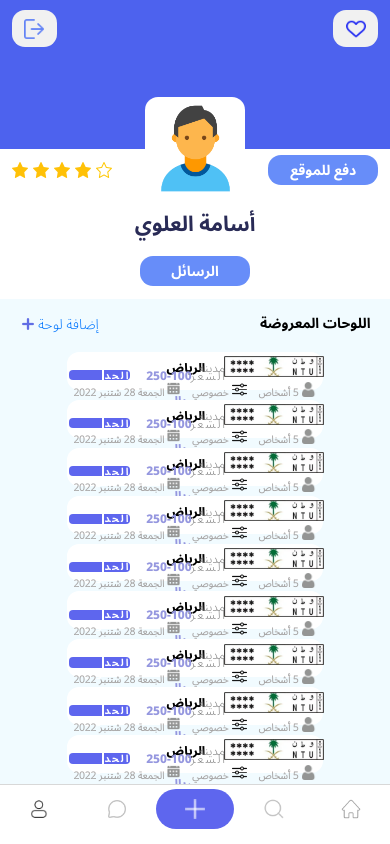
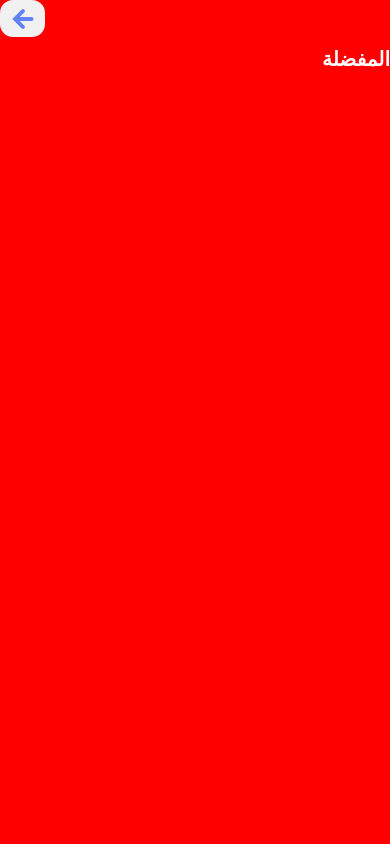
Before and after one commit to oussama-alaoui/store-app, a React Native app: screen /Bottom in a window 390 px wide. Both pictures are taken after a click on the element 355 px from the left and 28 px from the top of the page. Built offline with nearby package versions, Linux system fonts and the light colour scheme.

Commit message:
remove px from profile

```diff
--- a/App.js
+++ b/App.js
@@ -12,6 +12,7 @@ import Register from './screen/register';
 import Verification_phone from './screen/verification_phone';
 import Product_detail from './screen/product_detail';
 import BottomNav from './navigator/BottomNavigator';
+import Favorite_product from './screen/favorite_product';
 
 const Stack = createNativeStackNavigator();
 
@@ -25,6 +26,7 @@ export default function App() {
         <Stack.Screen name="Verification_phone" component={Verification_phone} options={{ headerShown: false }} />
         <Stack.Screen name="Bottom" component={BottomNav} options={{ headerShown: false }} />
         <Stack.Screen name="Product_detail" component={Product_detail} options={{ headerShown: false }} />
+        <Stack.Screen name="Favorite_product" component={Favorite_product} options={{ headerShown: false }} />
       </Stack.Navigator>
     </NavigationContainer>
 
--- /dev/null
+++ b/screen/favorite_product.js
@@ -0,0 +1,39 @@
+import { StatusBar } from "expo-status-bar";
+import React from "react";
+import { View, Text, StyleSheet} from "react-native";
+import { TouchableOpacity } from "react-native";
+import { Image } from "react-native";
+
+
+export default function Favorite_product() {
+    return (
+        <View style={styles.container}>
+            <StatusBar style="dark" hidden={false} backgroundColor="#fff" translucent={false}/>
+            <View style={{flex: 1, backgroundColor: 'red', height: 100, width: "100%"}}>
+                <TouchableOpacity style={styles.button} onPress={() => navigation.goBack()} >
+                    <Image
+                        style={{ width: 24, height: 24}}
+                        source={require("../assets/back.png")}
+                    />
+                </TouchableOpacity>
+                <Text style={{fontSize: 20, fontWeight: "bold", color: "#fff", top: 10}}>المفضلة</Text>
+            </View>
+        </View>
+    )
+}
+
+
+const styles = StyleSheet.create({
+    container: {
+        flex: 1,
+        backgroundColor: '#fff',
+    },
+    button: {
+        width: 45,
+        height: 37,
+        backgroundColor: '#f1f1f1',
+        borderRadius: 13,
+        alignItems: "center",
+        justifyContent: "center",
+    },
+})
--- a/screen/product_detail.js
+++ b/screen/product_detail.js
@@ -32,7 +32,7 @@ export default function Product_detail({ navigation })
     return (
         <View style={styles.container}>
             <View style={styles.header}>
-                <TouchableOpacity style={styles.button} onPress={() => navigation.navigate('Login')} >
+                <TouchableOpacity style={styles.button} onPress={() => navigation.goBack()} >
                     <Image
                         style={{ width: 24, height: 24}}
                         source={require("../assets/back.png")}
--- a/screen/profile.js
+++ b/screen/profile.js
@@ -40,42 +40,42 @@ export default function Profile({navigation}) {
             <View style={styles.header}>
 
                 <View style={styles.top}>
-                    <TouchableOpacity style={{width: 45, height: '100%', justifyContent: 'center', alignItems: 'center', backgroundColor: '#F1F1F1', borderRadius: 13}} onPress={() => setNumber(3)}>
-                        <Image source={require('../assets/logout.png')} style={{width: 20, height: 20}}/>
+                    <TouchableOpacity style={{width: '13%', height: '100%', justifyContent: 'center', alignItems: 'center', backgroundColor: '#F1F1F1', borderRadius: 13}} onPress={() => setNumber(3)}>
+                        <Image source={require('../assets/logout.png')} style={{width: '45%', height: '53%'}}/>
                     </TouchableOpacity>
-                    <View style={{width: 45, height: '100%', justifyContent: 'center', alignItems: 'center', backgroundColor: '#F1F1F1', borderRadius: 13}}>
-                        <Image source={require('../assets/heart.png')} style={{width: 20, height: 20}}/>
-                    </View>
+                    <TouchableOpacity style={{width: '13%', height: '100%', justifyContent: 'center', alignItems: 'center', backgroundColor: '#F1F1F1', borderRadius: 13}} onPress={() => navigation.navigate('Favorite_product')}>
+                        <Image source={require('../assets/heart.png')} style={{width: '45%', height: '53%'}}/>
+                    </TouchableOpacity>
                 </View>
-                <View style={{width: 100, height: 103, justifyContent: 'center', alignItems: 'center', backgroundColor: '#FFf', borderRadius: 13, top: '40%'}}>
-                    <Image source={require('../assets/user_1.png')} style={{width: 101, height: 103}}/>
+                <View style={{width: '33%', height: '70%', justifyContent: 'center', alignItems: 'center', backgroundColor: '#FFf', borderRadius: 13, top: '40%'}}>
+                    <Image source={require('../assets/user_1.png')} style={{width: '90%', height: '90%'}}/>
                 </View>
 
                 <View style={styles.bottom}>
-                    <TouchableOpacity style={{width: 100, height: 30, alignItems: 'center', backgroundColor: '#fff', flexDirection: 'row',justifyContent: 'space-between'}}
+                    <TouchableOpacity style={{width: '30%', height: 30, alignItems: 'center', backgroundColor: '#fff', flexDirection: 'row',justifyContent: 'space-between'}}
                         onPress={() => setNumber(3)}
                     >
-                        <Image source={require('../assets/star_active.png')} style={{width: 16, height: 16}}/>
-                        <Image source={require('../assets/star_active.png')} style={{width: 16, height: 16}}/>
-                        <Image source={require('../assets/star_active.png')} style={{width: 16, height: 16}}/>
-                        <Image source={require('../assets/star_active.png')} style={{width: 16, height: 16}}/>
-                        <Image source={require('../assets/star_inactive.png')} style={{width: 16, height: 16}}/>
+                        <Image source={require('../assets/star_active.png')} style={{width: '15%', height: '55%'}}/>
+                        <Image source={require('../assets/star_active.png')} style={{width: '15%', height: '55%'}}/>
+                        <Image source={require('../assets/star_active.png')} style={{width: '15%', height: '55%'}}/>
+                        <Image source={require('../assets/star_active.png')} style={{width: '15%', height: '55%'}}/>
+                        <Image source={require('../assets/star_inactive.png')} style={{width: '15%', height: '55%'}}/>
                     </TouchableOpacity>
-                    <TouchableOpacity style={{width: 110, height: 30, justifyContent: 'center', alignItems: 'center', backgroundColor: '#678DF9', borderRadius: 13}} onPress={() => setNumber(3)}>
+                    <TouchableOpacity style={{width: '30%', height: '75%', justifyContent: 'center', alignItems: 'center', backgroundColor: '#678DF9', borderRadius: 13}} onPress={() => setNumber(3)}>
                         <Text style={{fontFamily: 'Bold', fontSize: 14, color: '#fff'}}>دفع للموقع</Text>
                     </TouchableOpacity>
                 </View>
 
-                <View style={{width: '100%', height: 30, top: 39, justifyContent: 'center', alignItems: 'center'}}>
+                <View style={{width: '100%', height: '20%', top: '30%', justifyContent: 'center', alignItems: 'center'}}>
                     <Text style={{fontFamily: 'Bold', fontSize: 21, color: '#292B56'}}>أسامة العلوي</Text>
-                    <TouchableOpacity style={{width: 110, height: 30, justifyContent: 'center', alignItems: 'center', backgroundColor: '#678DF9', borderRadius: 13, top: 10}} onPress={() => setNumber(3)}>
+                    <TouchableOpacity style={{width: '30%', height: '95%', justifyContent: 'center', alignItems: 'center', backgroundColor: '#678DF9', borderRadius: 13, top: 10}} onPress={() => setNumber(3)}>
                         <Text style={{fontFamily: 'Bold', fontSize: 14, color: '#fff'}}>الرسائل</Text>
                     </TouchableOpacity>
                 </View>
             </View>
 
             <View style={{width: '100%', height: '100%', top: 150, justifyContent: 'center', alignItems: 'center', backgroundColor: '#F1FBFF'}}>
-                    <View style={{width: '90%', height: 33, justifyContent: 'space-between', margin: 10, flexDirection: 'row'}}>
+                    <View style={{width: '90%', height: '5%', justifyContent: 'space-between', margin: 10, flexDirection: 'row'}}>
 
                         <TouchableOpacity style={{width: 80, height: 30, justifyContent: 'space-around', alignItems: 'center', flexDirection: 'row'}} onPress={() => setNumber(3)}>
                             <Image source={require('../assets/plus.png')} style={{width: 16, height: 16}}/>
@@ -156,67 +156,32 @@ const styles = StyleSheet.create({
     },
     header: {
         width: '100%',
-        height: 149,
+        height: '22%',
         backgroundColor: '#4D62EE',
         alignItems: 'center',
     },
 
     top: {
         width: '94%',
-        height: 37,
-        top: 10,
+        height: '25%',
+        top: '4%',
         justifyContent: 'space-between',
         flexDirection: 'row',
     },
 
     bottom: {
         width: '94%',
-        height: 45,
+        height: '25%',
         top: 15,
         justifyContent: 'space-between',
         flexDirection: 'row',
     },
 
     body: {
-        marginBottom: 300,
+        marginBottom: '90%',
         width: '100%',
         flex: 1,
         height: 'auto',
         alignItems: 'center',
     },
-
-    box_category_inactive: {
-        width: '25%',
-        height: 90,
-        opacity: 0.2,
-        borderWidth: 2,
-        borderColor: '#7E7E7E',
-        backgroundColor: '#fff',
-        justifyContent: 'center',
-        alignItems: 'center',
-        borderRadius: 15
-    },
-
-    box_category_active: {
-        width: '25%',
-        height: 90,
-        borderWidth: 2,
-        borderColor: '#7E7E7E',
-        backgroundColor: '#fff',
-        justifyContent: 'center',
-        alignItems: 'center',
-        borderRadius: 15
-
-    },
-
-    bar_navigation: {
-        width: '100%',
-        height: 60,
-        backgroundColor: 'red',
-        justifyContent: 'space-around',
-        alignItems: 'center',
-        flexDirection: 'row',
-        top: 10,
-        borderRadius: 10,
-    },
 });
```
